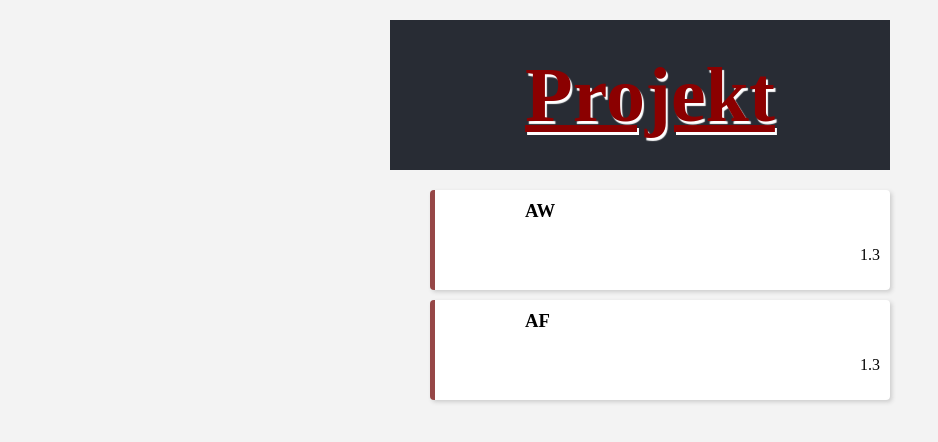
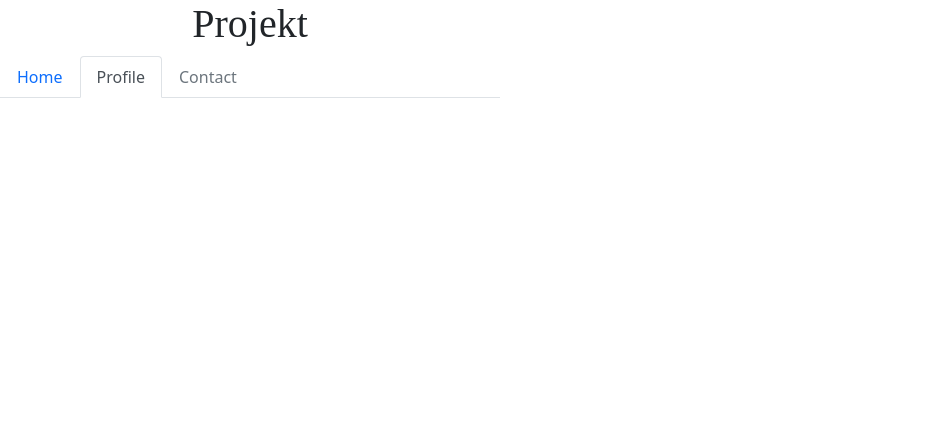
Before and after one commit to Dreanaught/js-react-mst, a React (Create React App) app: page / in a window 1280 px wide. Shown: the top 442 px of the page, without its empty margins (0-938 px from the left). Built offline with nearby package versions, Linux system fonts and the light colour scheme; a web font is replaced by a local one.

Commit message:
Tried react-bootstrap tabs

```diff
--- a/src/components/App.js
+++ b/src/components/App.js
@@ -1,5 +1,8 @@
-import React, {Component} from 'react';
+import React, { Component } from 'react';
 import './../App.css';
+import 'bootstrap/dist/css/bootstrap.min.css';
+import Tabs from 'react-bootstrap/Tabs'
+import { Tab } from 'react-bootstrap';
 
 import ProjectView from './ProjectView';
 
@@ -7,10 +10,17 @@ class App extends Component {
   render() {
     return (
       <div className="App">
-        <header className="App-header">
-          <h1 className="App-title">Projekt</h1>
-        </header>
-        <ProjectView project={this.props.project} />
+        <h1 className="App-title">Projekt</h1>
+
+        <Tabs defaultActiveKey="profile" id="uncontrolled-tab-example" className="mb-3">
+          <Tab eventKey="home" title="Home">
+            <ProjectView project={this.props.project} />
+          </Tab>
+          <Tab eventKey="profile" title="Profile">
+          </Tab>
+          <Tab eventKey="contact" title="Contact" disabled>
+          </Tab>
+        </Tabs>
       </div>
     )
   }
```
